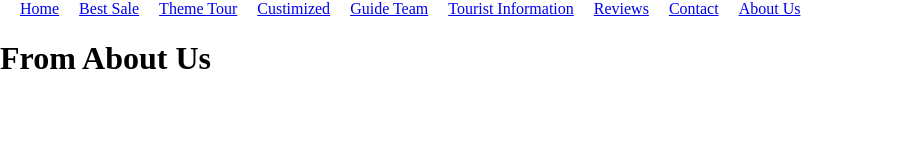
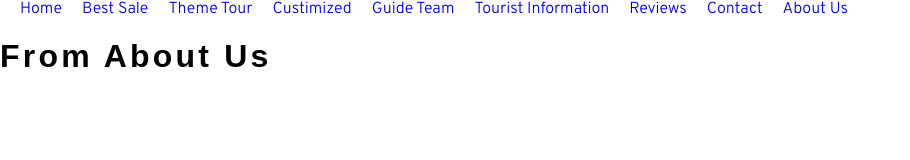
Before and after one commit to junjun0103/tourism-queens-travel-, a Gatsby site: page /aboutUs in a window 1280 px wide. Shown: the whole page, without its empty margins (0-910 px from the left). Built offline with nearby package versions, Linux system fonts and the light colour scheme; Gatsby itself is replaced by a stand-in of ours; a web font is replaced by a local one.

Commit message:
added main css file

```diff
--- a/gatsby-browser.js
+++ b/gatsby-browser.js
@@ -5,3 +5,4 @@
  */
 
 // You can delete this file if you're not using it
+import "./src/css/main.css"
--- a/src/components/layout.js
+++ b/src/components/layout.js
@@ -6,20 +6,31 @@
  */
 
 import React from "react"
-import Header from './header';
-import {Helmet} from 'react-helmet';
-
+import Header from "./header"
+import { Helmet } from "react-helmet"
 
 const Layout = ({ children }) => {
-
-
   return (
     <>
       <Helmet>
         <title>Queen Tourism</title>
         <meta name="description" content="Queen Tourism Description" />
-        <link href="https://cdnjs.cloudflare.com/ajax/libs/normalize/8.0.1/normalize.min.css" rel="stylesheet"/>
-        <link href="https://fonts.googleapis.com/css2?family=Lato:wght@300;400;700&family=Roboto:wght@400;700&display=swap" rel="stylesheet"/>
+        <link
+          href="https://cdnjs.cloudflare.com/ajax/libs/normalize/8.0.1/normalize.min.css"
+          rel="stylesheet"
+        />
+        <link
+          href="https://fonts.googleapis.com/css2?family=Lato:wght@300;400;700&family=Roboto:wght@400;700&display=swap"
+          rel="stylesheet"
+        />
+        <link
+          href="https://fonts.googleapis.com/css2?family=Amatic+SC:wght@700&family=Noto+Serif+SC:wght@700&family=Overpass:wght@300;700&family=Strait&display=swap"
+          rel="stylesheet"
+        ></link>
+        <link
+          href="https://fonts.googleapis.com/css2?family=Noto+Serif+SC:wght@300;500;700&family=ZCOOL+XiaoWei&display=swap"
+          rel="stylesheet"
+        ></link>
       </Helmet>
       <Header />
       {children}
@@ -27,5 +38,4 @@ const Layout = ({ children }) => {
   )
 }
 
-
 export default Layout
--- /dev/null
+++ b/src/css/main.css
@@ -0,0 +1,124 @@
+/*
+===============
+Fonts
+===============
+*/
+
+/*
+===============
+Variables
+===============
+*/
+
+:root {
+  /* Fonts */
+  --ff-primary: "Strait", sans-serif;
+  --ff-secondary: "Overpass", sans-serif; /* wgt: 300, 700 */
+  --ff-slogan: "Amatic SC", sans-serif; /* wgt:700 */
+  --ff-footer: "Noto Serif SC", sans-serif; /* wgt:700 */
+  --ff-primary-cn: "Noto Serif SC", sans-serif; /* wgt: 300, 500, 700 */
+  --ff-secondary-cn: "ZCOOL XiaoWei", sans-serif;
+  /* Colors */
+  --clr-white: #fff;
+  --clr-black: #000;
+  --clr-primary-1: #207e6e;
+  --clr-primary-2: #5a5d66;
+  --clr-primary-3: #7d99ac;
+  --clr-primary-4: #d2dce2;
+  --clr-primary-5: #282629;
+  --clr-primary-6: #282828; /* content color */
+  --clr-primary-7: #efefef;
+  /* etc */
+  --transition: all 0.3s linear;
+  --spacing: 0.2rem;
+  --radius: 0.25rem;
+  --light-shadow: 0 5px 15px rgba(0, 0, 0, 0.1);
+  --dark-shadow: 0 5px 15px rgba(0, 0, 0, 0.2);
+}
+/*
+
+
+/*
+===============
+Global Styles
+===============
+*/
+
+*,
+::after,
+::before {
+  margin: 0;
+  padding: 0;
+  box-sizing: border-box;
+}
+body {
+  font-family: var(--ff-secondary);
+  background: var(--clr-white);
+  color: var(--clr-grey-1);
+  font-size: 0.875rem;
+  margin-top: 5rem;
+}
+ul {
+  list-style-type: none;
+}
+a {
+  text-decoration: none;
+}
+
+h1,
+h2,
+h3,
+h4 {
+  letter-spacing: var(--spacing);
+  text-transform: capitalize;
+  line-height: 1.25;
+  margin-bottom: 0.75rem;
+  font-family: var(--ff-primary);
+}
+h1 {
+  font-size: 3rem;
+}
+h2 {
+  font-size: 2rem;
+}
+h3 {
+  font-size: 1.25rem;
+}
+h4 {
+  font-size: 0.875rem;
+}
+p {
+  margin-bottom: 1.25rem;
+  color: var(--clr-grey-3);
+}
+@media screen and (min-width: 800px) {
+  h1 {
+    font-size: 4rem;
+  }
+  h2 {
+    font-size: 2.5rem;
+  }
+  h3 {
+    font-size: 1.75rem;
+  }
+  h4 {
+    font-size: 1rem;
+  }
+  body {
+    font-size: 1rem;
+  }
+  h1,
+  h2,
+  h3,
+  h4 {
+    line-height: 1;
+  }
+}
+
+/*  global classes */
+
+/*
+===============
+Navbar
+===============
+*/
```
